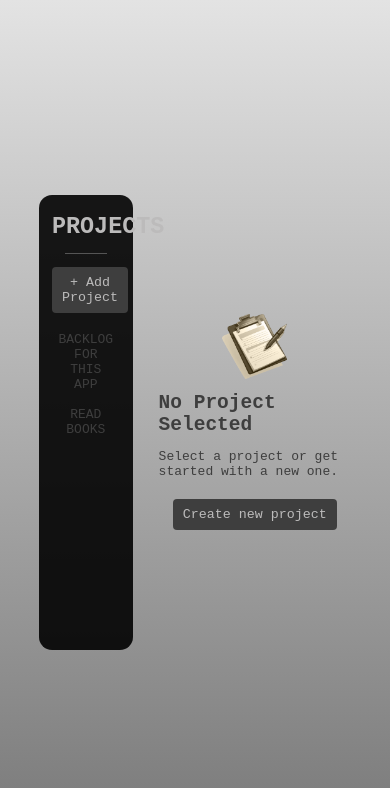
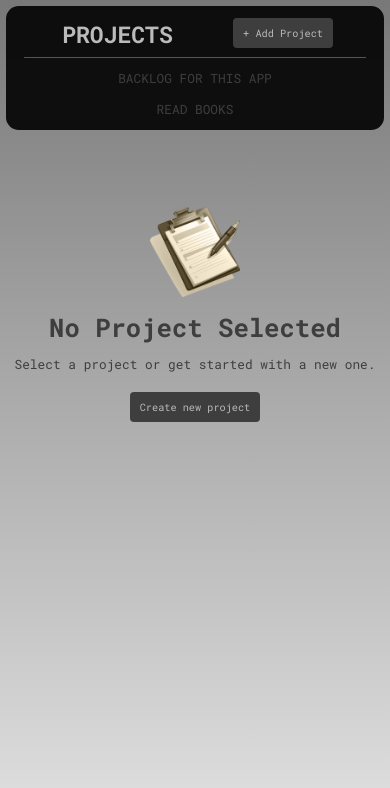
Before and after one commit to Strimlaren/Project-Management, a React (Vite) app: page / in a window 390 px wide. Shown: the top 788 px of the page. Built offline with nearby package versions, Linux system fonts and the light colour scheme.

Commit message:
Implemented basic mobile adaptation.

```diff
--- a/src/components/CreateArea/CreateArea.module.css
+++ b/src/components/CreateArea/CreateArea.module.css
@@ -89,6 +89,7 @@ h6 {
 .duplicateError {
   position: absolute;
   right: 5px;
-  bottom: 34px;
+  bottom: 9px;
+  font-weight: 900;
   color: rgba(255, 0, 0, 0.575);
 }
--- a/src/components/DefaultArea/DefaultArea.module.css
+++ b/src/components/DefaultArea/DefaultArea.module.css
@@ -17,3 +17,22 @@
     color: var(--tetriary);
   }
 }
+
+@media (max-width: 400px) {
+  .container {
+    margin-top: 6rem;
+
+    & img {
+      width: 7rem;
+      height: 7rem;
+    }
+
+    & h1 {
+      font-size: 2rem;
+    }
+
+    & p {
+      font-size: 1rem;
+    }
+  }
+}
--- a/src/components/Menu/Menu.module.css
+++ b/src/components/Menu/Menu.module.css
@@ -8,6 +8,7 @@ aside {
   padding: 1rem;
   margin-right: 2rem;
   flex: 0 0 30%;
+  top: 0.5rem;
 
   & h2 {
     margin-bottom: 1rem;
@@ -44,3 +45,29 @@ hr {
     color: rgb(136, 136, 136);
   }
 }
+
+@media (max-width: 400px) {
+  aside {
+    width: 100%;
+    max-height: fit-content;
+    padding: 0.4rem;
+    position: sticky;
+    backdrop-filter: blur(8px);
+    z-index: 10;
+
+    & h2 {
+      text-align: left;
+      margin: 0.6rem 0 0.6rem 4rem;
+    }
+
+    & button {
+      position: absolute;
+      top: 12px;
+      right: 4rem;
+    }
+  }
+
+  hr {
+    margin: 0 1rem 0.5rem 1rem;
+  }
+}
--- a/src/components/WorkArea/WorkArea.module.css
+++ b/src/components/WorkArea/WorkArea.module.css
@@ -119,7 +119,7 @@ section.workAreaSection {
 .taskInsertion {
   display: flex;
   justify-content: space-between;
-  gap: 2rem;
+  gap: 1rem;
   position: relative;
 
   & button {
@@ -145,6 +145,26 @@ section.workAreaSection {
 .duplicateTaskError {
   position: absolute;
   right: 110px;
-  bottom: 34px;
+  bottom: 10px;
   color: rgba(255, 0, 0, 0.628);
+  font-weight: 900;
 }
+
+@media (max-width: 400px) {
+  .taskInsertion {
+    & button {
+      width: 110px;
+    }
+    & input {
+    }
+  }
+
+  section.workAreaSection {
+    max-height: fit-content;
+    padding: 1rem 4px;
+    ul {
+      max-height: fit-content;
+      overflow-y: scroll;
+    }
+  }
+}
--- a/src/generalStyles.css
+++ b/src/generalStyles.css
@@ -1,3 +1,5 @@
+@import url("https://fonts.googleapis.com/css2?family=Roboto+Mono:ital,wght@0,100..700;1,100..700&display=swap");
+
 :root {
   --primary: rgba(0, 0, 0, 0.893);
   --secondary: rgb(188, 187, 187);
@@ -6,7 +8,8 @@
 }
 
 * {
-  font-family: monospace;
+  font-family: "Roboto Mono" !important;
+  font-size: 0.8rem;
   box-sizing: border-box;
   padding: 0;
   margin: 0;
@@ -29,8 +32,8 @@ body {
   background: #787878;
   background: linear-gradient(
     0deg,
-    rgba(120, 120, 120, 1) 0%,
-    rgba(227, 227, 227, 1) 100%
+    rgba(227, 227, 227, 1) 0%,
+    rgba(120, 120, 120, 1) 100%
   );
 }
 
@@ -62,3 +65,23 @@ button {
     box-shadow: 0 4px 12px rgba(62, 62, 62, 0.5);
   }
 }
+
+@media (max-width: 400px) {
+  #root {
+  }
+
+  body {
+    align-items: start;
+    width: 100%;
+    padding: 0.5rem 0 0 0;
+  }
+
+  main {
+    width: 97%;
+    flex-direction: column;
+  }
+
+  section {
+    width: 100%;
+  }
+}
```
